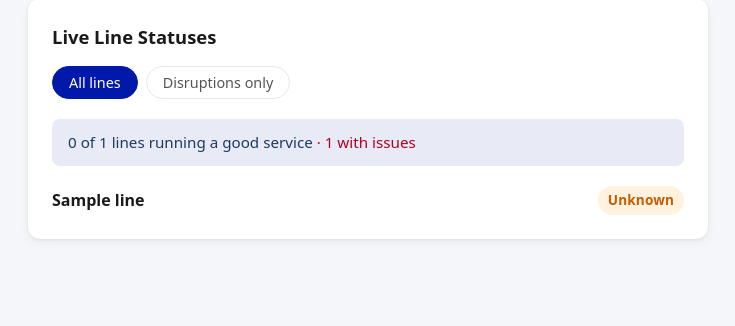
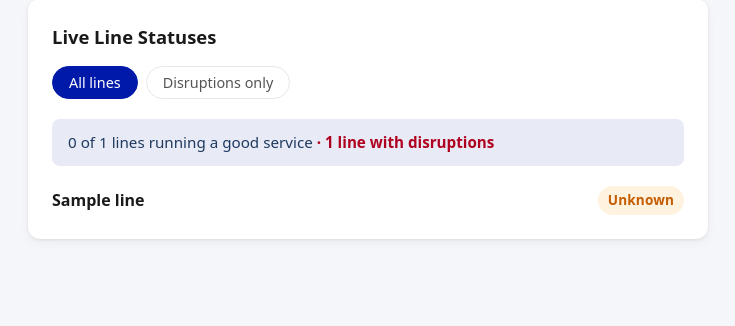
Before and after one commit to imranbek22-afk/tfl-smart-commute, a FastAPI app: template app/templates/index.html in a window 1280 px wide. Shown: the part 134-460 px from the top of the page, without its empty margins (272-1007 px from the left). Run offline with FastAPI, Linux system fonts and the light colour scheme; the template is opened without the code that fills it: most values are stand-ins (such as "Sample title", 1, 10 or a date in 2020).

```diff
--- a/app/templates/index.html
+++ b/app/templates/index.html
@@ -111,6 +111,7 @@
 
         .summary .issues {
             color: var(--severe);
+            font-weight: 600;
         }
 
         .line-list {
@@ -272,7 +273,9 @@
             <div class="summary">
                 {{ ns.good_count }} of {{ lines | length }} lines running a good service
                 {% if disrupted > 0 %}
-                    <span class="issues"> · {{ disrupted }} with issues</span>
+                    <span class="issues"> · {{ disrupted }} line{{ 's' if disrupted != 1 else '' }} with disruptions</span>
+                {% else %}
+                    · all lines running smoothly
                 {% endif %}
             </div>
 
```
